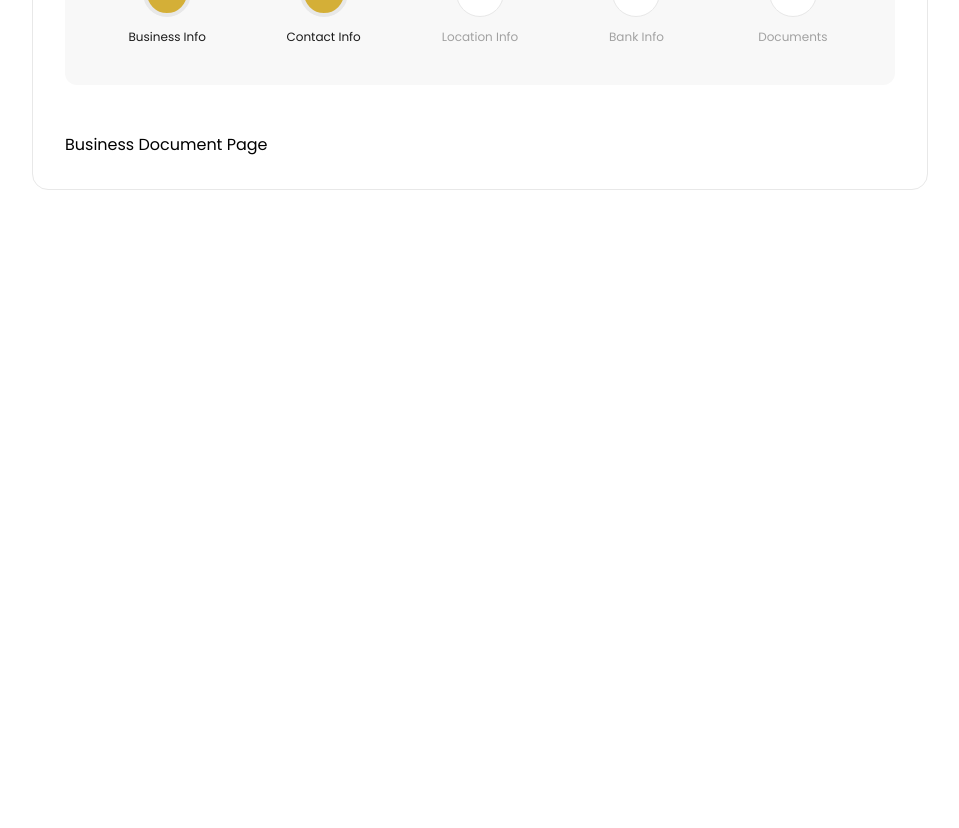
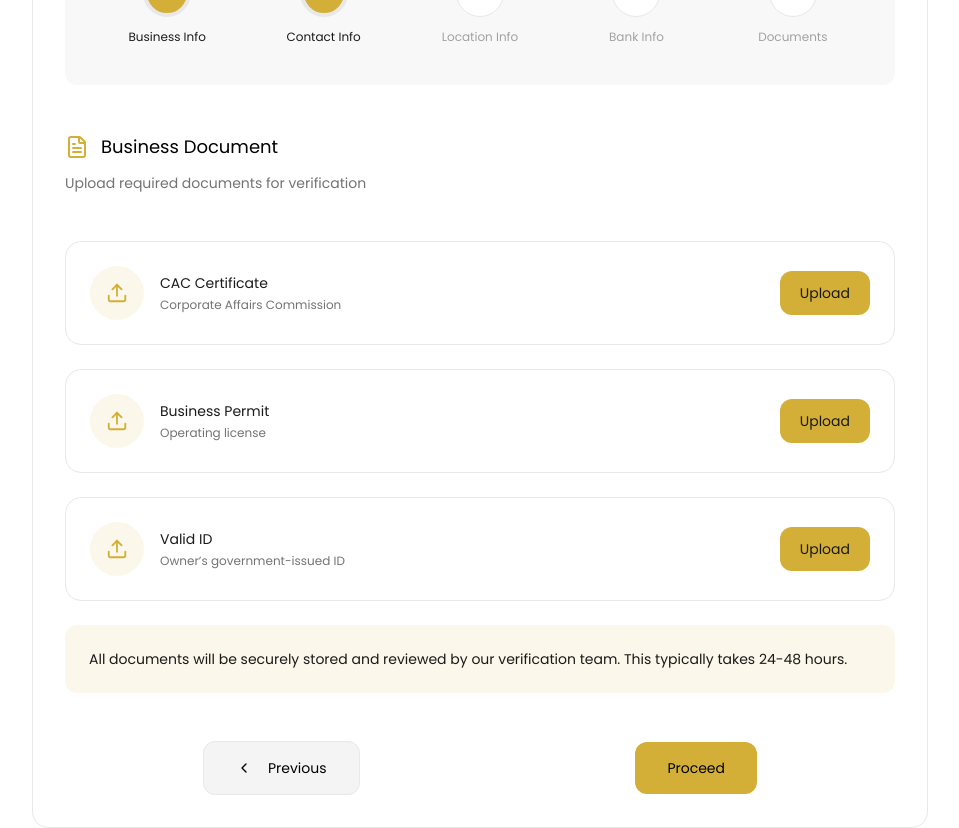
Before and after one commit to C-Ride-Albacorre/frontend-nextjs, a Next.js app: page /onboarding/business-document in a window 1280 px wide. Shown: the part 260-1088 px from the top of the page, without its empty margins (160-1119 px from the left). Before the commit the page ends 848 px from the top, so only its background shows below. Built offline with nearby package versions, Linux system fonts and the light colour scheme.

Commit message:
Implement business document upload form and success modal; refactor button components and adjust layout for improved user experience

```diff
--- a/app/onboarding/business-document/page.tsx
+++ b/app/onboarding/business-document/page.tsx
@@ -1,3 +1,9 @@
+import BusinessDocumentForm from '@/features/onboarding/components/forms/business-document';
+
 export default function BusinessDocumentPage() {
-  return <div>Business Document Page</div>;
+  return (
+    <>
+      <BusinessDocumentForm />
+    </>
+  );
 }
--- a/components/layout/footer.tsx
+++ b/components/layout/footer.tsx
@@ -157,6 +157,7 @@ export default function Footer() {
                 alt="C-ride"
                 width={120}
                 height={40}
+                priority
               />
               <p className="mt-2 text-xs text-white/50">
                 Beyond Delivery, it’s Care
--- a/components/ui/buttons/button-previous.tsx
+++ b/components/ui/buttons/button-previous.tsx
@@ -12,7 +12,7 @@ export default function ButtonPrevious({
   return (
     <Link
       href={href}
-      className="px-3 py-3  lg:px-12 lg:py-4 bg-foreground-100 hover:bg-foreground-200 rounded-xl font-medium text-sm  cursor-pointer flex gap-1 md:gap-4 items-center justify-center border border-border"
+      className="px-3 py-3  lg:px-8 lg:py-4 bg-foreground-100 hover:bg-foreground-200 rounded-xl font-medium text-sm  cursor-pointer flex gap-1 md:gap-4 items-center justify-center border border-border"
     >
       <ChevronLeft size={16} />
       {buttonText}
--- a/components/ui/buttons/button-proceed.tsx
+++ b/components/ui/buttons/button-proceed.tsx
@@ -11,7 +11,7 @@ export default function ButtonProceed({
   return (
     <Link
       href={href}
-      className="px-3 py-3  lg:px-12 lg:py-4 bg-primary hover:bg-primary-hover rounded-xl font-medium text-sm  cursor-pointer flex gap-1 md:gap-4 items-center justify-center"
+      className="px-3 py-3  lg:px-8 lg:py-4 bg-primary hover:bg-primary-hover rounded-xl font-medium text-sm  cursor-pointer flex gap-1 md:gap-4 items-center justify-center"
     >
       {buttonText}
       <ChevronRight size={16} />
--- a/components/ui/headers/form-header.tsx
+++ b/components/ui/headers/form-header.tsx
@@ -9,7 +9,7 @@ export default function FormHeader({
 }) {
   return (
     <div className=" text-center space-y-2 mb-8 md:mb-12 ">
-      <h2 className=" text-lg md:text-2xl font-semibold">{title}</h2>
+      <h2 className=" text-xl md:text-2xl font-semibold">{title}</h2>
 
       <p className="text-sm text-neutral-500">{subtitle}</p>
     </div>
--- /dev/null
+++ b/components/ui/inputs/fileInput.tsx
@@ -0,0 +1,52 @@
+'use client';
+
+import { Check, Upload } from 'lucide-react';
+
+export default function FileInput({
+  isUploaded,
+  title,
+  subtitle,
+  value,
+  //   handleUpload,
+}: {
+  isUploaded: boolean;
+  title: string;
+  subtitle: string;
+  value: string;
+  //   handleUpload: (value: string) => void;
+}) {
+  return (
+    <div className="flex flex-col md:flex-row gap-6 items-center justify-between rounded-2xl border border-border px-6 py-6 ">
+      <div className="flex flex-col md:flex-row items-center gap-6 md:gap-4">
+        <div
+          className={`p-4 rounded-full flex items-center justify-center
+                    ${
+                      isUploaded
+                        ? 'bg-emerald-500 text-white'
+                        : 'bg-primary/10 text-primary'
+                    }`}
+        >
+          {isUploaded ? <Check size={22} /> : <Upload size={22} />}
+        </div>
+
+        <div className='text-center md:text-left space-y-1'>
+          <p className="text-sm font-medium text-primary-text-100">{title}</p>
+          <p className="text-xs text-neutral-500">{subtitle}</p>
+        </div>
+      </div>
+
+      {isUploaded ? (
+        <span className="rounded-full border border-emerald-500 px-4 py-2 text-xs text-emerald-600">
+          Uploaded
+        </span>
+      ) : (
+        <button
+          //   onClick={() => handleUpload(value)}
+          className="rounded-xl bg-primary px-5 py-3 text-sm text-primary-text-100 hover:bg-primary-hover cursor-pointer transition"
+        >
+          Upload
+        </button>
+      )}
+    </div>
+  );
+}
--- a/features/onboarding/components/forms/business-bank.tsx
+++ b/features/onboarding/components/forms/business-bank.tsx
@@ -43,7 +43,7 @@ export default function BusinessBankForm() {
           />
 
           <ButtonProceed
-            href="/vendor/register"
+            href="/onboarding/business-document"
             buttonText="Proceed"
           />
         </div>
--- a/features/onboarding/components/forms/business-document.tsx
+++ b/features/onboarding/components/forms/business-document.tsx
@@ -1,9 +1,79 @@
+'use client';
 
+import { useState } from 'react';
+
+import { FileText } from 'lucide-react';
+import OnboardingFormHeader from '../form-header';
+import ButtonProceed from '@/components/ui/buttons/button-proceed';
+import ButtonPrevious from '@/components/ui/buttons/button-previous';
+import FileInput from '@/components/ui/inputs/fileInput';
+import SuccessModal from '../success-modal';
 
 export default function BusinessDocumentForm() {
+  const [isModalOpen, setIsModalOpen] = useState(false);
+
   return (
-    <section>
+    <section className="space-y-12">
+      <OnboardingFormHeader
+        title="Business Document"
+        subtitle="Upload required documents for verification"
+        headerIcon={<FileText size={24} className="text-primary" />}
+      />
 
+      <form action="" className="space-y-6">
+        <FileInput
+          isUploaded={false}
+          title="CAC Certificate "
+          subtitle="Corporate Affairs Commission"
+          value=""
+          // handleUpload={() => {}}
+        />
+
+        <FileInput
+          isUploaded={false}
+          title="Business Permit"
+          subtitle="Operating license"
+          value=""
+          // handleUpload={() => {}}
+        />
+
+        <FileInput
+          isUploaded={false}
+          title="Valid ID"
+          subtitle="Owner’s government-issued ID"
+          value=""
+          // handleUpload={() => {}}
+        />
+
+        <div className="mt-4 p-4 md:p-6 bg-primary/10 rounded-xl text-primary-text-100 ">
+          <p className=" text-xs md:text-sm">
+            All documents will be securely stored and reviewed by our
+            verification team. This typically takes 24-48 hours.
+          </p>
+        </div>
+
+        <div className="mt-12  flex items-center justify-between lg:justify-around">
+          <ButtonPrevious
+            href="/onboarding/business-bank"
+            buttonText="Previous"
+          />
+
+          <button
+            className="px-3 py-3  lg:px-8 lg:py-4 bg-primary hover:bg-primary-hover rounded-xl font-medium text-sm  cursor-pointer flex gap-1 md:gap-4 items-center justify-center"
+            onClick={(e) => {
+              e.preventDefault();
+              setIsModalOpen(true);
+            }}
+          >
+            Proceed
+          </button>
+        </div>
+      </form>
+
+      <SuccessModal
+        isModalOpen={isModalOpen}
+        onClose={() => setIsModalOpen(false)}
+      />
     </section>
   );
 }
--- a/features/onboarding/components/forms/business-info.tsx
+++ b/features/onboarding/components/forms/business-info.tsx
@@ -1,7 +1,7 @@
 import { Store } from 'lucide-react';
 
 import Input from '@/components/ui/inputs/input';
-import Textarea from '@/components/ui/textarea';
+import Textarea from '@/components/ui/inputs/textarea';
 import ButtonPrevious from '@/components/ui/buttons/button-previous';
 import ButtonProceed from '@/components/ui/buttons/button-proceed';
 import OnboardingFormHeader from '../form-header';
--- /dev/null
+++ b/features/onboarding/components/success-modal.tsx
@@ -0,0 +1,76 @@
+import ButtonPrevious from '@/components/ui/buttons/button-previous';
+import ButtonProceed from '@/components/ui/buttons/button-proceed';
+import Modal from '@/components/ui/modal';
+import { Check, Mail, Stars } from 'lucide-react';
+
+export default function SuccessModal({
+  isModalOpen,
+  onClose,
+}: {
+  isModalOpen: boolean;
+  onClose: () => void;
+}) {
+  return (
+    <Modal isModalOpen={isModalOpen} onClose={onClose}>
+      <div className=" p-4 md:p-8 space-y-12 text-center">
+        <div className="w-24 h-24 rounded-full bg-linear-to-b from-primary to-[#B8941F] mx-auto flex items-center justify-center">
+          <Stars size={48} className="text-white" />
+        </div>
+
+        <div className="space-y-3">
+          <p className="font-medium">Registration Submitted Successfully</p>
+
+          <span className=" text-xs md:text-sm text-neutral-500">
+            Welcome to C-Ride, The Place. Your application is now under review
+            by our care team. We'll notify you within 24-48 hours once your
+            account is approved.
+          </span>
+        </div>
+
+        <div className="bg-primary/10 text-left px-4 py-8 md:px-8 md:py-8  space-y-6 md:space-y-8 md:flex md:gap-6 rounded-2xl  md:items-start">
+          <div className="w-12 h-12 rounded-full bg-primary/20 text-primary flex items-center justify-center mx-auto md:mx-0">
+            <Mail size={20} />
+          </div>
+
+          <div className="space-y-5">
+            <p className="font-medium md:text-left text-center">
+              What Happens Next?
+            </p>
+
+            <ul className="space-y-4">
+              <li className="flex items-center text-xs md:text-sm gap-3 text-neutral-700 ">
+                <Check size={16} className="text-green-500" /> We'll verify your
+                business documents
+              </li>
+
+              <li className="flex items-center text-xs md:text-sm gap-3 text-neutral-700 ">
+                <Check size={16} className="text-green-500" /> Our team will
+                review your application
+              </li>
+
+              <li className="flex items-center text-xs md:text-sm gap-3 text-neutral-700 ">
+                <Check size={16} className="text-green-500" /> You’ll receive an
+                email at Ziondavid17@yahoo.com
+              </li>
+
+              <li className="flex items-center text-xs md:text-sm gap-3 text-neutral-700 ">
+                <Check size={16} className="text-green-500" /> Start accepting
+                orders once approved
+              </li>
+            </ul>
+          </div>
+        </div>
+
+        <div className="mt-12  flex flex-col md:flex-row items-center justify-between lg:justify-around gap-4">
+          <ButtonPrevious href="" buttonText="Contact Support" />
+
+          <ButtonProceed href="/" buttonText="Return to Homepage" />
+        </div>
+
+        <div className="py-6 border-t border-border ">
+          <p className=" text-xs md:text-sm">Application ID: VEN-39200022</p>
+        </div>
+      </div>
+    </Modal>
+  );
+}
```
Also changed, not shown: components/ui/inputs/textarea.tsx (renamed from components/ui/textarea.tsx).
